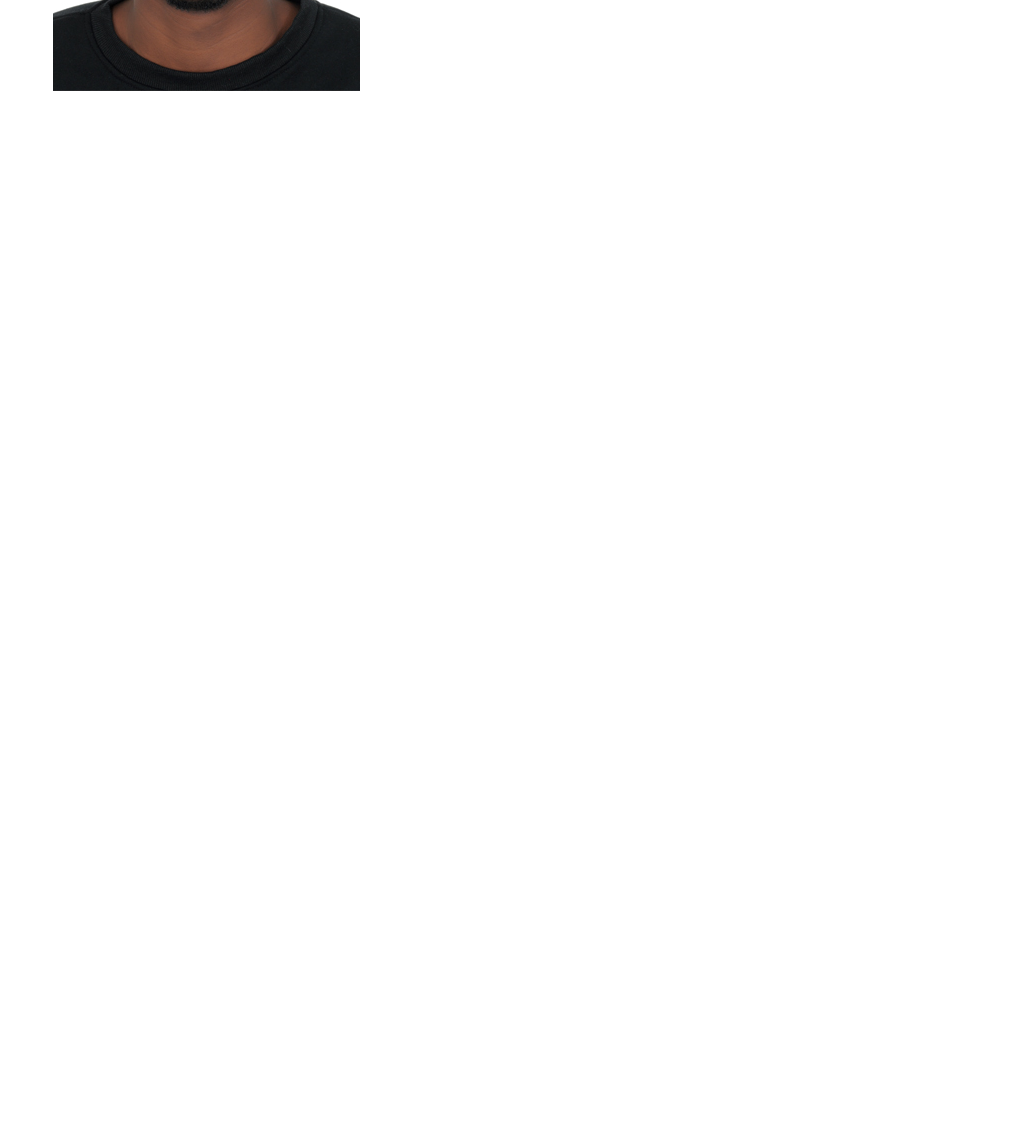
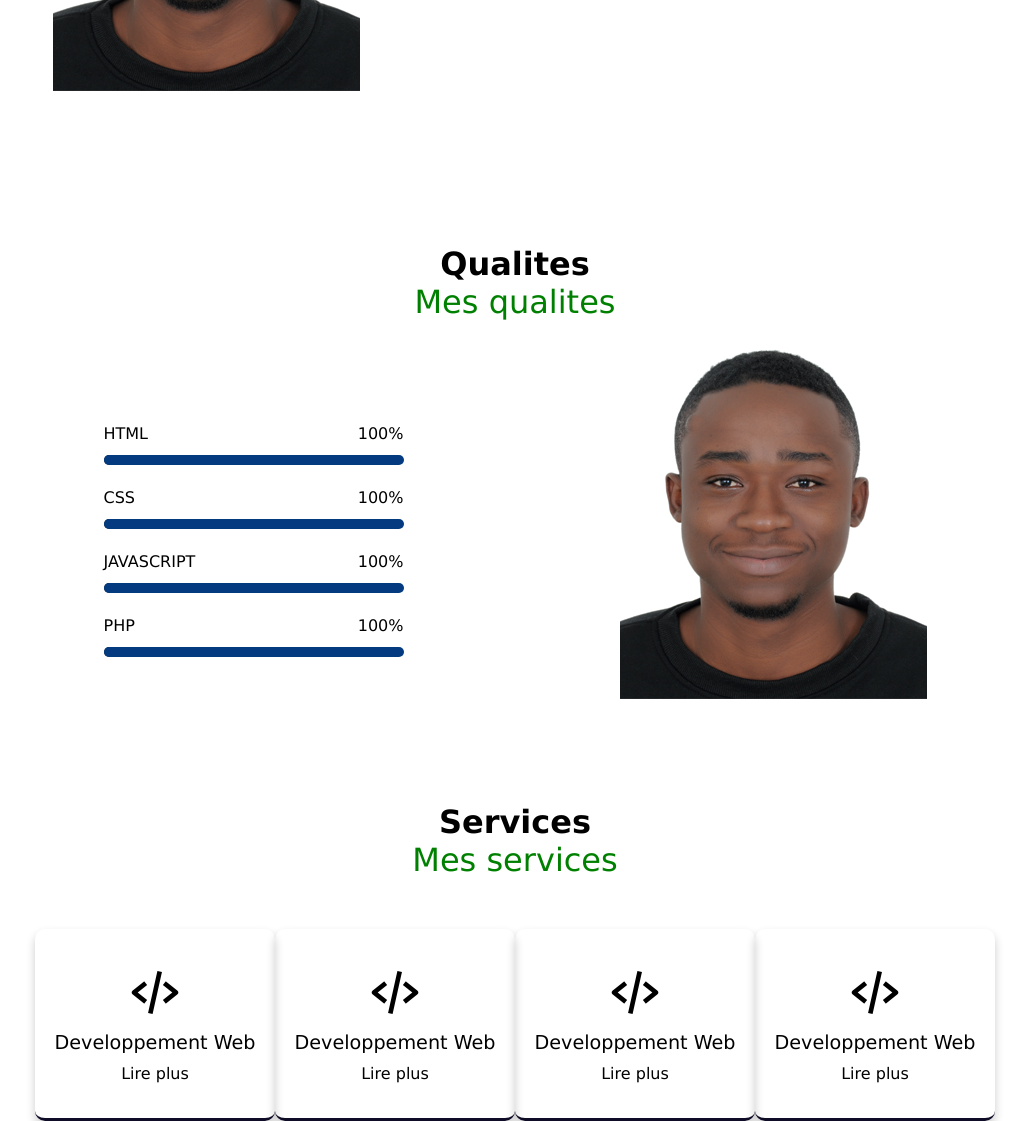
Before and after one commit to azimsaibou/Az-portfolio, a plain HTML site: page index.html in a window 1280 px wide. Shown: the part 1313-2434 px from the top of the page, without its empty margins (125-1154 px from the left). Before the commit the page ends 1558 px from the top, so only its background shows below. Drawn offline with nearby package versions, Linux system fonts and the light colour scheme.

Commit message:
Ajout de la partie Services

```diff
--- a/index.html
+++ b/index.html
@@ -22,12 +22,12 @@
                 <a href="#about">A propos</a>
             </li>
             <li>
-                <a href="#">Qualites</a>
+                <a href="#qualites">Qualites</a>
             </li>
             <li>
-                <a href="#">Services</a></li>
+                <a href="#services">Services</a></li>
             <li class="no-margin-right">
-                <a href="#">Contact</a>
+                <a href="#contact">Contact</a>
             </li>
             <li class="moon">
                 <i class="bx bx-moon"></i> <!-- puce li pour qu'il soit tout pres des autres li -->
@@ -37,12 +37,12 @@
     </nav><!-- tout ceux qui sont proche doivent etre dans une meme boite -->
 
 
-    <!-- ***************************************************** -->
+    <!-- ********************************************************************************************* -->
     <header id="home">
 
         <div class="centre" ><!-- identifiant pour scroller vers lui -->
             <div class="puces">
-                <i class="bx bxl-github"></i>
+                <a href="https://github.com/azimsaibou?tab=repositories" target="_blank"><i class="bx bxl-github"></i></a>
                 <i class="bx bxl-facebook"></i>
                 <i class="bx bxl-instagram"></i>
             </div>
@@ -54,7 +54,7 @@
                         Azim SAIBOU
                 </p>
                 <p class="profession">
-                    Je fais du developpement Web
+                    J'utilise mon temps libre pour faire du developpement Web
                 </p>
                 <p class="details">
                     Si vous voulez en savoir plus, telecharger mon cv ci-dessous
@@ -69,8 +69,8 @@
         </div>
 
     </header>
-    <!-- ******************************************************** -->
 
+<!-- ******************************************************************************************* -->
     <section class="about" id="about">
         <div class="heading">
             <p class="titre1">A propos de moi</p>
@@ -105,6 +105,82 @@
         </div>
     </section>
 
+    <!-- ********************************************************************************************* -->
+    <section class="qualites" id="qualites">
+        <div class="heading">
+            <p class="titre1">Qualites</p>
+            <p class="titre2">Mes qualites</p>
+        </div>
+
+        <div class="qualites-container">
+            <div class="barres">
+                <div class="barre">
+                    <span>HTML</span>
+                    <span>100%</span>
+                    <div class="empty-bar"></div>
+                    <div class="colored-bar"></div>
+                </div>
+                <div class="barre">
+                    <span>CSS</span>
+                    <span>100%</span>
+                    <div class="empty-bar"></div>
+                    <div class="colored-bar"></div>
+                </div>
+                <div class="barre">
+                    <span>JAVASCRIPT</span>
+                    <span>100%</span>
+                    <div class="empty-bar"></div>
+                    <div class="colored-bar"></div>
+                </div>
+                <div class="barre">
+                    <span>PHP</span>
+                    <span>100%</span>
+                    <div class="empty-bar"></div>
+                    <div class="colored-bar"></div>
+                </div>
+            </div>
+            <div class="img">
+                <img src="main.jpg" alt="">
+            </div>
+        </div>
+    </section>
+
+    <!-- **************************** PARTIE SERVICES ************************************ -->
+    <section class="services" id="services">
+
+        <div class="heading">
+            <p class="titre1">Services</p>
+            <p class="titre2">Mes services</p>
+        </div>
+
+
+        <div class="services-container">
+            <div class="services-box">
+                <i class="bx bx-code-alt"></i>
+                <p>Developpement Web</p>
+                <span><a href="">Lire plus</a></span>
+            </div>
+
+            <div class="services-box">
+                <i class="bx bx-code-alt"></i>
+                <p>Developpement Web</p>
+                <span><a href="">Lire plus</a></span>
+            </div>
+
+            <div class="services-box">
+                <i class="bx bx-code-alt"></i>
+                <p>Developpement Web</p>
+                <span><a href="">Lire plus</a></span>
+            </div>
+
+            <div class="services-box">
+                <i class="bx bx-code-alt"></i>
+                <p>Developpement Web</p>
+                <span><a href="">Lire plus</a></span>
+            </div>
+        </div>
+
+    </section>
 
 
     <script type="text/javascript" src="script.js"></script>
--- a/style.css
+++ b/style.css
@@ -31,6 +31,7 @@ body{
 
 /*---------------------------------*/
 nav{
+  z-index: 10;
   display: flex;
   justify-content: space-between;
   align-items: center;
@@ -180,3 +181,96 @@ header .centre .carte button{
   color: white;
   font-size: 12px;
 }
+
+
+/*******************************************************************************************************/
+.qualites{
+  padding: 0px 100px;
+}
+
+.qualites-container{
+  display: flex;
+  justify-content: center;
+}
+
+.barres{
+margin-right: 20%;
+padding-top: 5rem;
+}
+.barre{
+  display: flex;
+  justify-content: space-between;
+  align-items: center;
+  position: relative;
+  height: 4rem;
+  width: 300px;
+}
+.barre span{
+
+}
+.barre .empty-bar{
+  width: 200px;
+  position: absolute;
+  background-color: #333;
+  height: 10px;
+  border-radius: 20px;
+  bottom: 0;
+  border-right: 20px;
+}
+.barre .colored-bar{
+  position: absolute;
+  width: 100%;
+  background-color: #033a80;
+  height: 10px;
+  bottom: 0;
+  border-radius: 20px;
+}
+
+/***************************************************************************/
+.services{
+  padding-top: 100px;
+}
+.services-container{
+  padding-top: 50px;
+  display: flex;
+  justify-content: center;
+}
+
+.services-box{
+  width: 15rem;
+  height: 12rem;
+  text-align: center;
+  display: flex;
+  flex-direction: column;
+  justify-content: center;
+  text-align: center;
+  border-radius: 10px;
+  box-shadow: 0px 5px 10px rgba(0,0,0,0.2);
+  border-bottom: 3px solid #0f0c27;
+}
+.services-box i{
+  font-size: 3.5rem;
+  margin: 10;
+}
+.services-box p{
+  font-size: 1.2rem;
+  margin: 10px;
+}
+.services-box span{
+}
+.services-box:hover{
+  background-color: #0f0c27;
+  color: white;
+}
+.services-box:hover i{
+  color: green;
+}
+.services-box:hover p{
+
+}
+.services-box:hover span{
+  color: #333;
+}
+
+
+/**/
```
